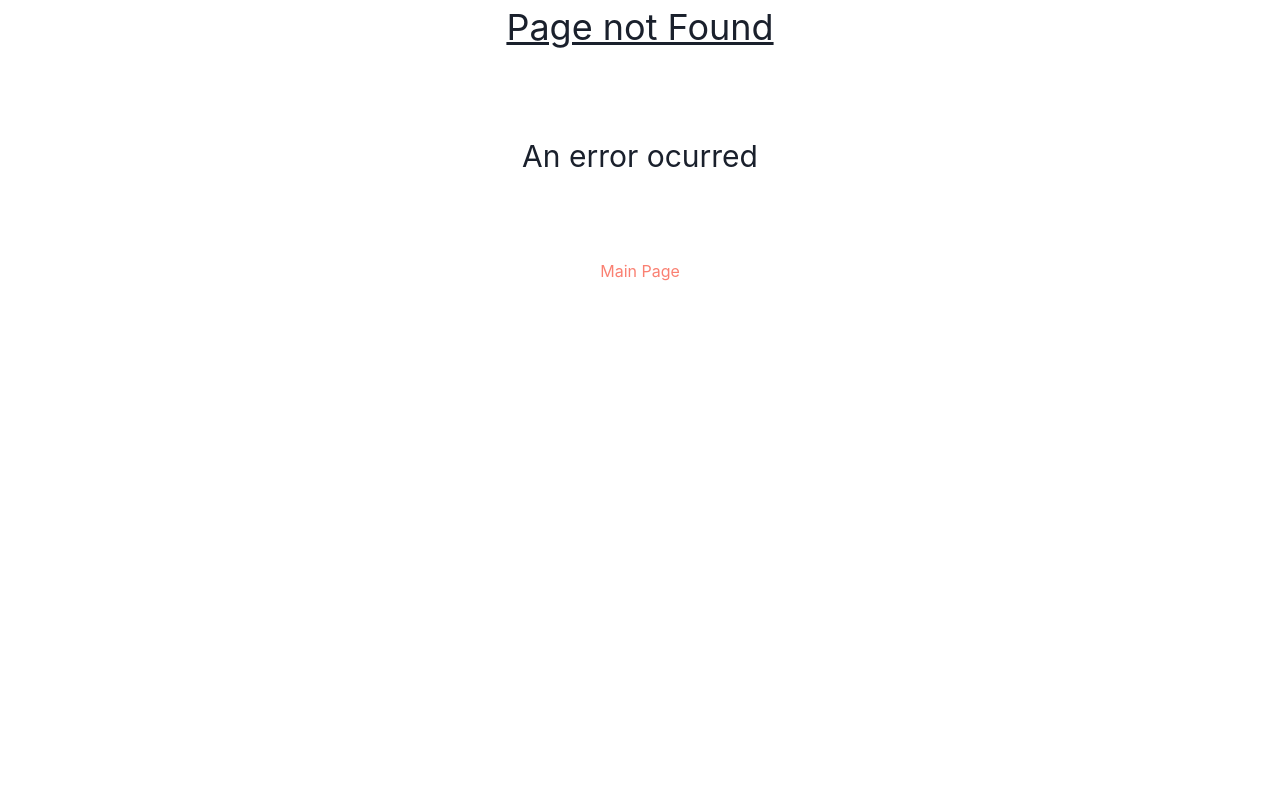
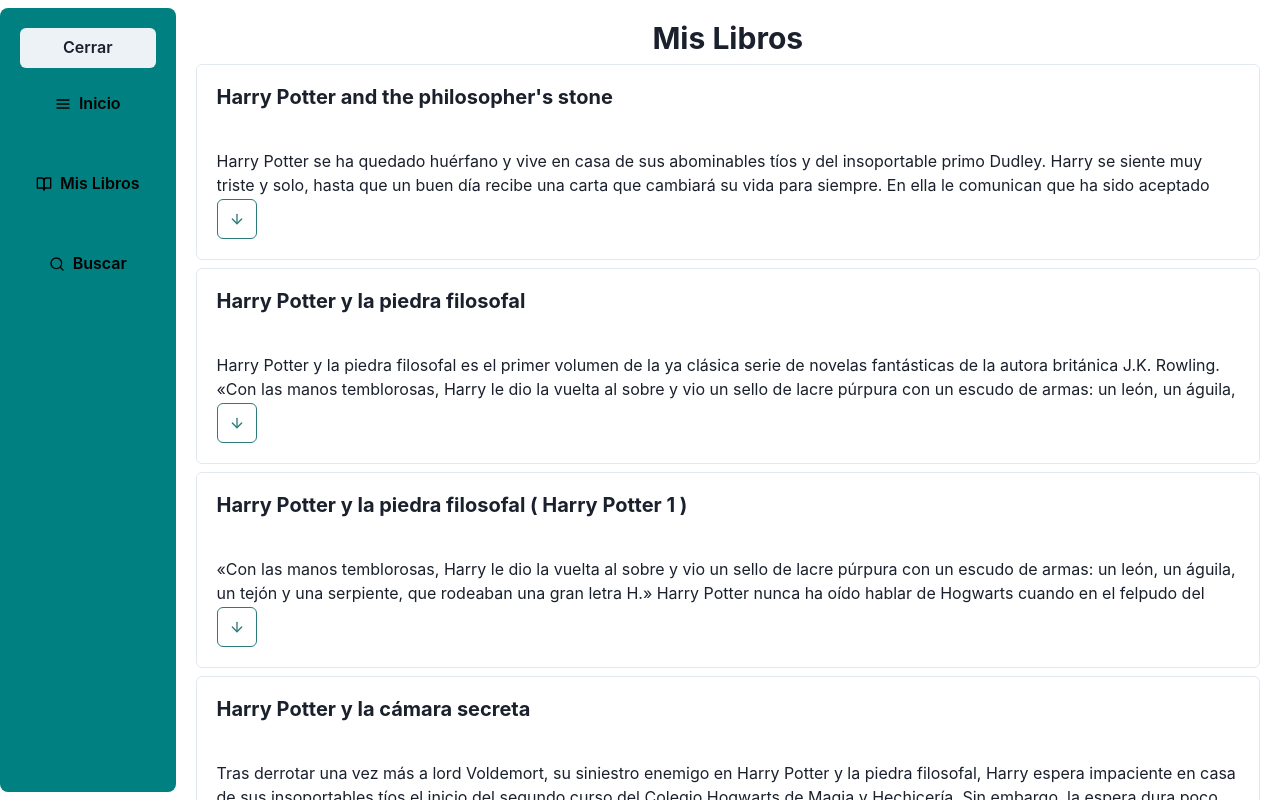
Before and after one commit to FrancoL5/FrontEnd-Recipes, a React (Vite) app: page /myBooks in a window 1280 px wide. Before the commit this address had no page. Shown: the top 800 px of the page. Built offline with nearby package versions, Linux system fonts and the light colour scheme.

Commit message:
impl booksCards

```diff
--- a/src/Components/MainPage/mainPage.tsx
+++ b/src/Components/MainPage/mainPage.tsx
@@ -1,4 +1,4 @@
-import { Flex, Stack } from "@chakra-ui/react"
+import { Stack } from "@chakra-ui/react"
 
 export function MainPage() {
     return (
--- /dev/null
+++ b/src/Components/books/bookCard.tsx
@@ -0,0 +1,16 @@
+import { Card, CardBody, CardHeader, Heading } from "@chakra-ui/react"
+import { Item } from "../../interfaces/volumens.interface"
+import { ResumeText } from "../../utils/resumeText"
+
+export function BookCard({ book }: { book: Item }) {
+    return (
+        <Card variant="outline" marginInline="5">
+            <CardHeader>
+                <Heading size="md">{book.volumeInfo.title}</Heading>
+            </CardHeader>
+            <CardBody>
+                <ResumeText>{book.volumeInfo.description}</ResumeText>
+            </CardBody>
+        </Card>
+    )
+}
--- a/src/Components/navbar/navbar.tsx
+++ b/src/Components/navbar/navbar.tsx
@@ -1,26 +1,54 @@
 import { FiMenu, FiBookOpen, FiSearch } from "react-icons/fi"
-import { Box, Button, MenuIcon, Stack, defineStyle } from "@chakra-ui/react"
+import { Box, Button, Collapse, Stack, defineStyle } from "@chakra-ui/react"
+import { useRef, useState } from "react"
+import { useNavigate } from "react-router-dom"
 
 export function NavBar() {
+    const [openCollapse, setOpenCollapse] = useState(true)
+    const navigate = useNavigate()
     const style = defineStyle({
         bg: "transparent",
         color: "black",
         _hover: { bg: "blackAlpha.100" },
         _active: { bg: "blackAlpha.500" },
     })
+
     return (
-        <Box bg="teal" p="5" h="98dvh" mt="1dvh" borderRadius="lg">
+        <Box
+            bg="teal"
+            p="5"
+            h="98dvh"
+            mt="1dvh"
+            borderRadius="lg"
+            position="sticky"
+            top="2"
+        >
+            <Stack>
+                <Button onClick={() => setOpenCollapse((prev) => !prev)}>
+                    {!openCollapse ? "Abrir" : "Cerrar"}
+                </Button>
+                <Collapse in={openCollapse} animateOpacity>
                     <Stack spacing={10} pt="2">
-                <Button {...style} leftIcon={<FiMenu></FiMenu>}>
+                        <Button
+                            onClick={() => navigate("/")}
+                            {...style}
+                            leftIcon={<FiMenu></FiMenu>}
+                        >
                             Inicio
                         </Button>
-                <Button {...style} leftIcon={<FiBookOpen></FiBookOpen>}>
+                        <Button
+                            onClick={() => navigate("/myBooks")}
+                            {...style}
+                            leftIcon={<FiBookOpen></FiBookOpen>}
+                        >
                             Mis Libros
                         </Button>
                         <Button {...style} leftIcon={<FiSearch></FiSearch>}>
                             Buscar
                         </Button>
                     </Stack>
+                </Collapse>
+            </Stack>
         </Box>
     )
 }
--- a/src/main.tsx
+++ b/src/main.tsx
@@ -6,12 +6,16 @@
 import { NotFound } from "./notFound.tsx"
 import App from "./App.tsx"
 import { theme } from "./utils/theme.ts"
+import { MyBooks } from "./routes/myBooks.router.tsx"
 const router = createBrowserRouter([
     {
         path: "/",
         element: <RootRouter />,
         errorElement: <NotFound />,
-        children: [{ index: true, element: <App></App> }],
+        children: [
+            { index: true, element: <App></App> },
+            { path: "myBooks", element: <MyBooks></MyBooks> },
+        ],
     },
 ])
 
--- /dev/null
+++ b/src/routes/myBooks.router.tsx
@@ -0,0 +1,22 @@
+import { useEffect, useState } from "react"
+import { useCallVolumens } from "../hooks/useCallData"
+import { Volumens } from "../interfaces/volumens.interface"
+import {  Heading, Stack } from "@chakra-ui/react"
+import { BookCard } from "../Components/books/bookCard"
+
+export function MyBooks() {
+    const { findByText } = useCallVolumens()
+    const [books, setBooks] = useState<Volumens>()
+
+    useEffect(() => {
+        findByText("").then((data) => setBooks(data))
+    }, [])
+    return (
+        <Stack w="100%" alignItems="center" pt="5">
+            <Heading size="lg">Mis Libros</Heading>
+            {books?.items.map((book, i) => (
+                <BookCard key={i} book={book}></BookCard>
+            ))}
+        </Stack>
+    )
+}
--- a/src/routes/root.router.tsx
+++ b/src/routes/root.router.tsx
@@ -1,6 +1,7 @@
 import { Outlet } from "react-router-dom"
 import { NavBar } from "../Components/navbar/navbar"
 import { Flex } from "@chakra-ui/react"
+
 export function RootRouter() {
     return (
         <Flex>
--- /dev/null
+++ b/src/utils/resumeText.tsx
@@ -0,0 +1,27 @@
+import { Button, Collapse, IconButton } from "@chakra-ui/react"
+import { useState } from "react"
+import { FiArrowDown, FiArrowUp } from "react-icons/fi"
+
+export function ResumeText({ children }: { children: string }) {
+    const [open, setOpen] = useState(false)
+    return (
+        <>
+            <Collapse in={open} startingHeight={50}>
+                {children}
+            </Collapse>
+            <IconButton
+                variant={"outline"}
+                colorScheme="teal"
+                onClick={() => setOpen((prev) => !prev)}
+                aria-label="Open Text"
+                icon={
+                    !open ? (
+                        <FiArrowDown></FiArrowDown>
+                    ) : (
+                        <FiArrowUp></FiArrowUp>
+                    )
+                }
+            ></IconButton>
+        </>
+    )
+}
```
Lines whose indentation alone changed are shown as unchanged.
